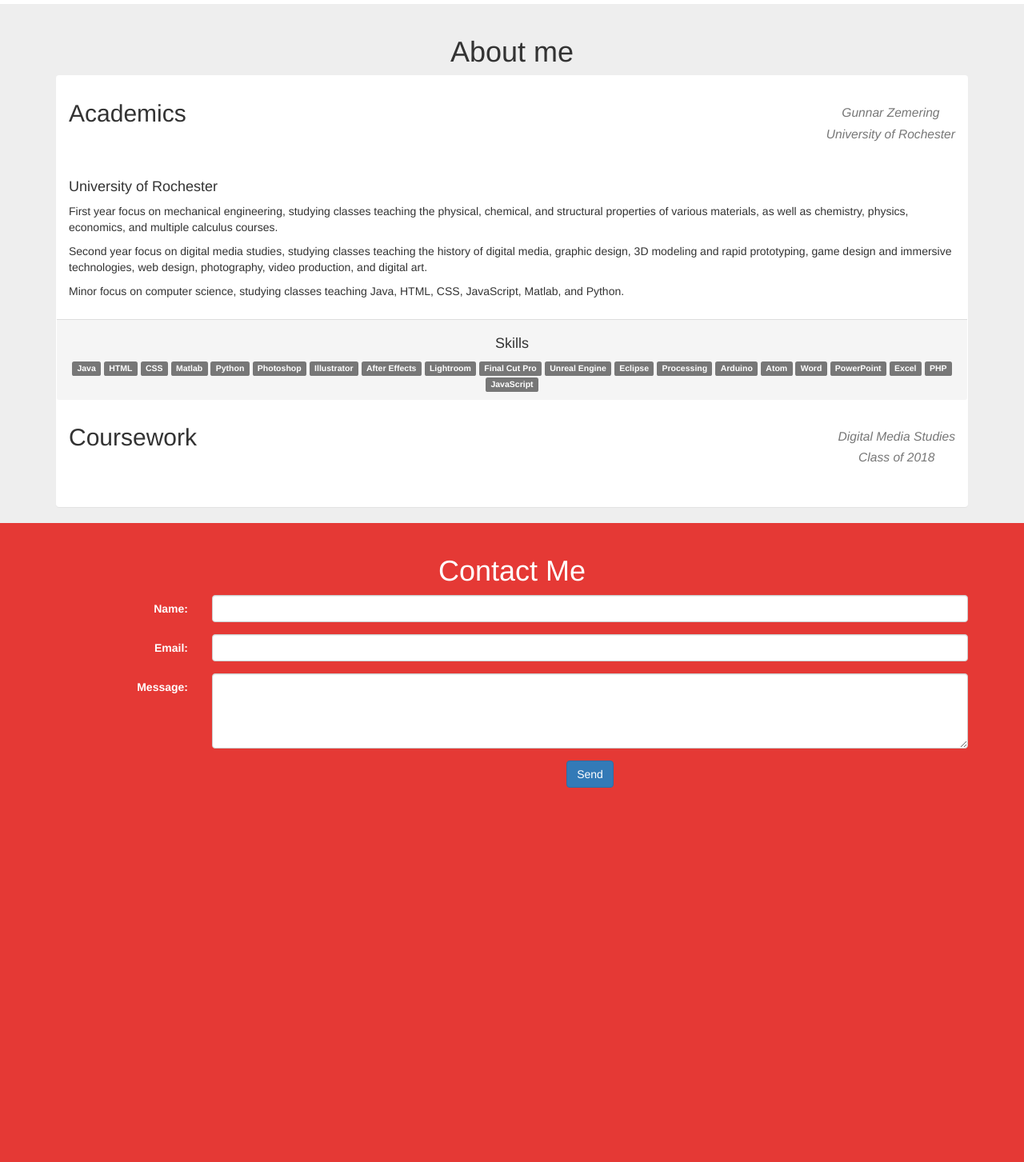
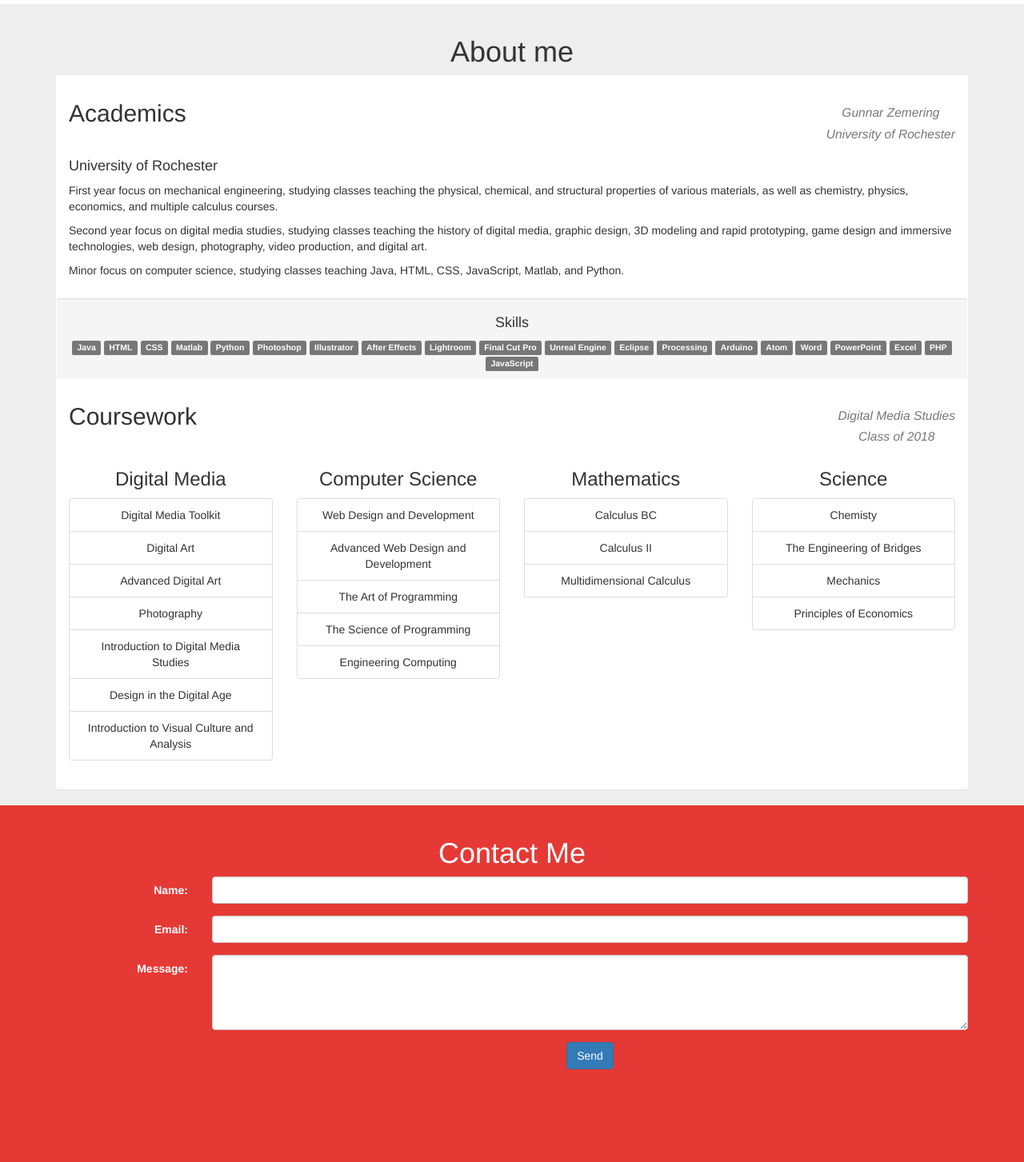
Before and after one commit to t0pgunn/project3, a PHP site: page / in a window 1280 px wide. Shown: the part 760-2213 px from the top of the page at 80% size. Before the commit the page ends 1745 px from the top, so only its background shows below. Run offline with PHP 8.4, Linux system fonts and the light colour scheme; grey boxes labelled with a size stand in for pictures from a placeholder-image service; some libraries are stand-ins or nearby versions.

Commit message:
added content to resume, fixed spacing

```diff
--- a/css/styles.css
+++ b/css/styles.css
@@ -79,20 +79,9 @@ color: #E53935;
     background: #E53935;
     color: white;
 }
-.grid-divider {
-    position: relative;
-    padding: 0;
+
+.course-list{
+
+margin-top: -40px;
+
 }
-.grid-divider>[class*='col-'] {
-    position: static;
-}
-.grid-divider>[class*='col-']:nth-child(n+2):before {
-    content: "";
-    border-left: 1px solid #DDD;
-    position: absolute;
-    top: 0;
-    bottom: 0;
-}
-.col-padding {
-    padding: 0 15px;
-}
--- a/index.html
+++ b/index.html
@@ -142,7 +142,7 @@
                     </div>
                 </div>
 
-            <div class="panel-body">
+            <div class="panel-body course-list">
 
             <h4 class="pull-left">University of Rochester</h4>
 
@@ -177,7 +177,7 @@
                 <span class="label label-default">JavaScript</span>
             </div>
 
-              <div class="panel-heading">
+              <div class="panel-heading heading-two">
                   <div class="text-center">
                       <div class="row">
                           <div class="col-lg-9">
@@ -194,7 +194,49 @@
 
           <div class="panel-body">
 
+            <div class="row course-list">
+                <div class="col-md-3">
+                    <h3>Digital Media</h3>
+                    <ul class="list-group">
+                      <li class="list-group-item">Digital Media Toolkit</li>
+                      <li class="list-group-item">Digital Art</li>
+                      <li class="list-group-item">Advanced Digital Art</li>
+                      <li class="list-group-item">Photography</li>
+                      <li class="list-group-item">Introduction to Digital Media Studies</li>
+                      <li class="list-group-item">Design in the Digital Age</li>
+                      <li class="list-group-item">Introduction to Visual Culture and Analysis</li>
+                    </ul>
+                </div>
+                <div class="col-md-3">
+                  <h3>Computer Science</h3>
+                  <ul class="list-group">
+                    <li class="list-group-item">Web Design and Development</li>
+                    <li class="list-group-item">Advanced Web Design and Development</li>
+                    <li class="list-group-item">The Art of Programming</li>
+                    <li class="list-group-item">The Science of Programming</li>
+                    <li class="list-group-item">Engineering Computing</li>
 
+                  </ul>
+                </div>
+                <div class="col-md-3">
+                  <h3>Mathematics</h3>
+                  <ul class="list-group">
+                    <li class="list-group-item">Calculus BC</li>
+                    <li class="list-group-item">Calculus II</li>
+                    <li class="list-group-item">Multidimensional Calculus</li>
+
+                  </ul>
+                </div>
+                <div class="col-md-3">
+                  <h3>Science</h3>
+                  <ul class="list-group">
+                    <li class="list-group-item">Chemisty</li>
+                    <li class="list-group-item">The Engineering of Bridges</li>
+                    <li class="list-group-item">Mechanics</li>
+                    <li class="list-group-item">Principles of Economics</li>
+                </div>
+
+            </div>
 
           </div>
 
```
